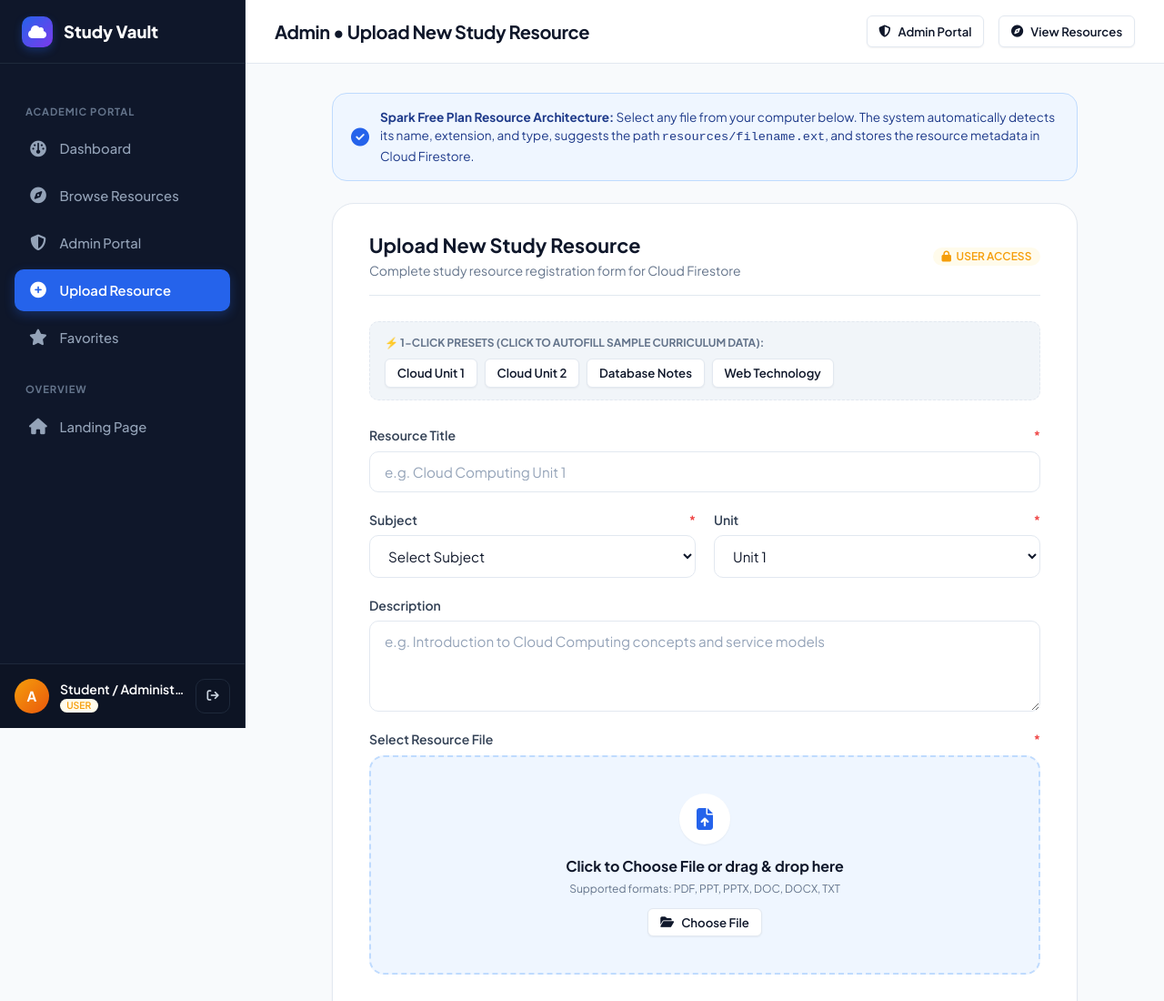
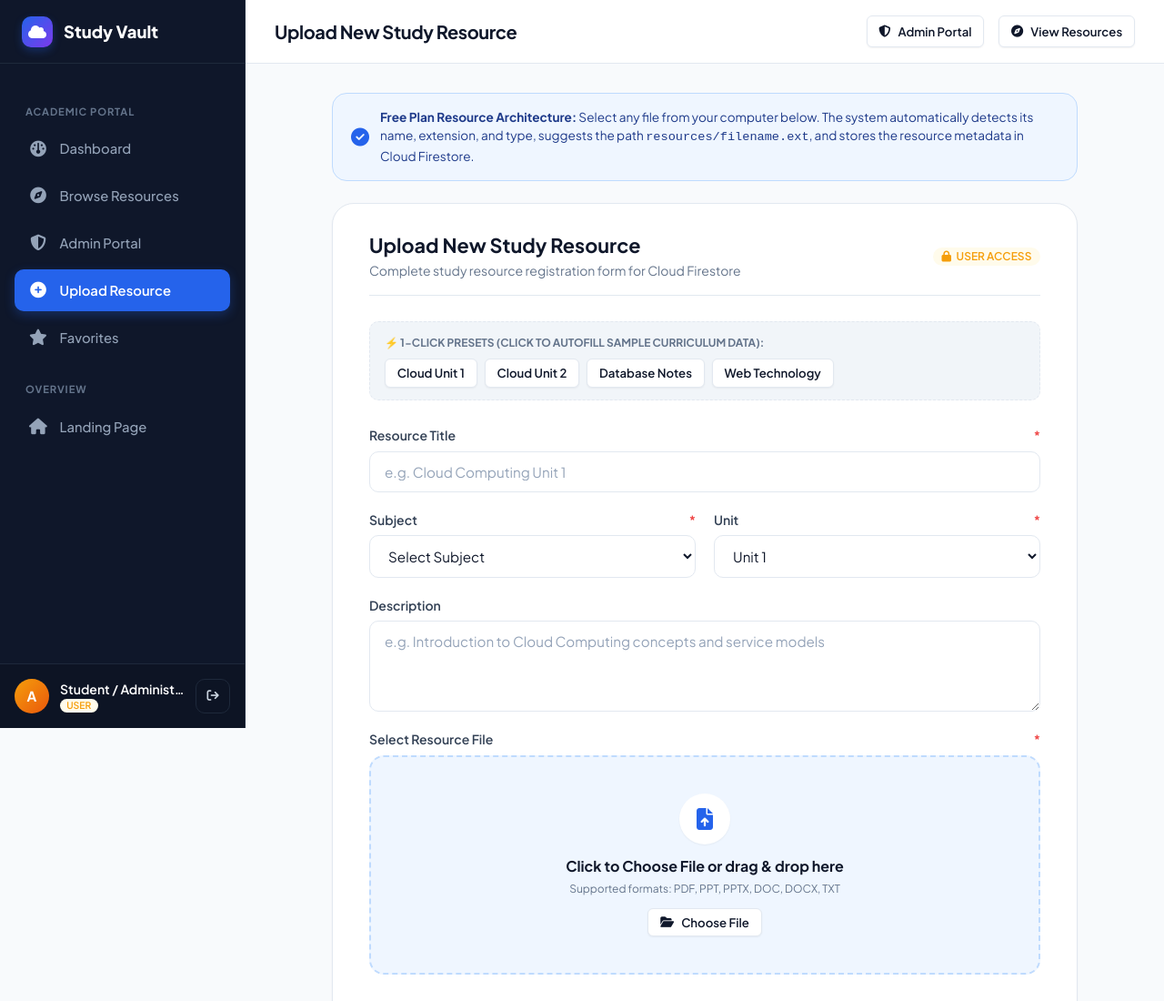
Before and after one commit to santhosh26122006vj-blip/Cloud-Study-Resource-Vault, a plain HTML site: page add-resource.html in a window 1280 px wide. Shown: the top 1100 px of the page at 91% size. Drawn offline with Linux system fonts and the light colour scheme; no server answers.

Commit message:
Update resource form and Firestore rules

```diff
--- a/add-resource.html
+++ b/add-resource.html
@@ -37,7 +37,7 @@
           <i class="fa-solid fa-compass"></i>
           <span>Browse Resources</span>
         </a>
-        <a href="admin.html" class="nav-item admin-only">
+        <a href="admin.html" class="nav-item">
           <i class="fa-solid fa-shield-halved"></i>
           <span>Admin Portal</span>
         </a>
@@ -82,7 +82,7 @@
             <i class="fa-solid fa-bars"></i>
           </button>
           <div class="header-title-wrapper">
-            <h2>Admin &bull; Upload New Study Resource</h2>
+            <h2>Upload New Study Resource</h2>
           </div>
         </div>
 
@@ -104,7 +104,7 @@
           <div style="background: #eff6ff; border: 1px solid #bfdbfe; border-radius: var(--border-radius-lg); padding: 1rem 1.25rem; margin-bottom: 1.5rem; display: flex; align-items: center; gap: 0.75rem;">
             <i class="fa-solid fa-circle-check" style="color: var(--primary); font-size: 1.25rem;"></i>
             <div style="font-size: 0.85rem; color: #1e3a8a;">
-              <strong>Spark Free Plan Resource Architecture:</strong> Select any file from your computer below. The system automatically detects its name, extension, and type, suggests the path <code>resources/filename.ext</code>, and stores the resource metadata in Cloud Firestore.
+              <strong>Free Plan Resource Architecture:</strong> Select any file from your computer below. The system automatically detects its name, extension, and type, suggests the path <code>resources/filename.ext</code>, and stores the resource metadata in Cloud Firestore.
             </div>
           </div>
 
```
Also changed, not shown: 1 other file.
